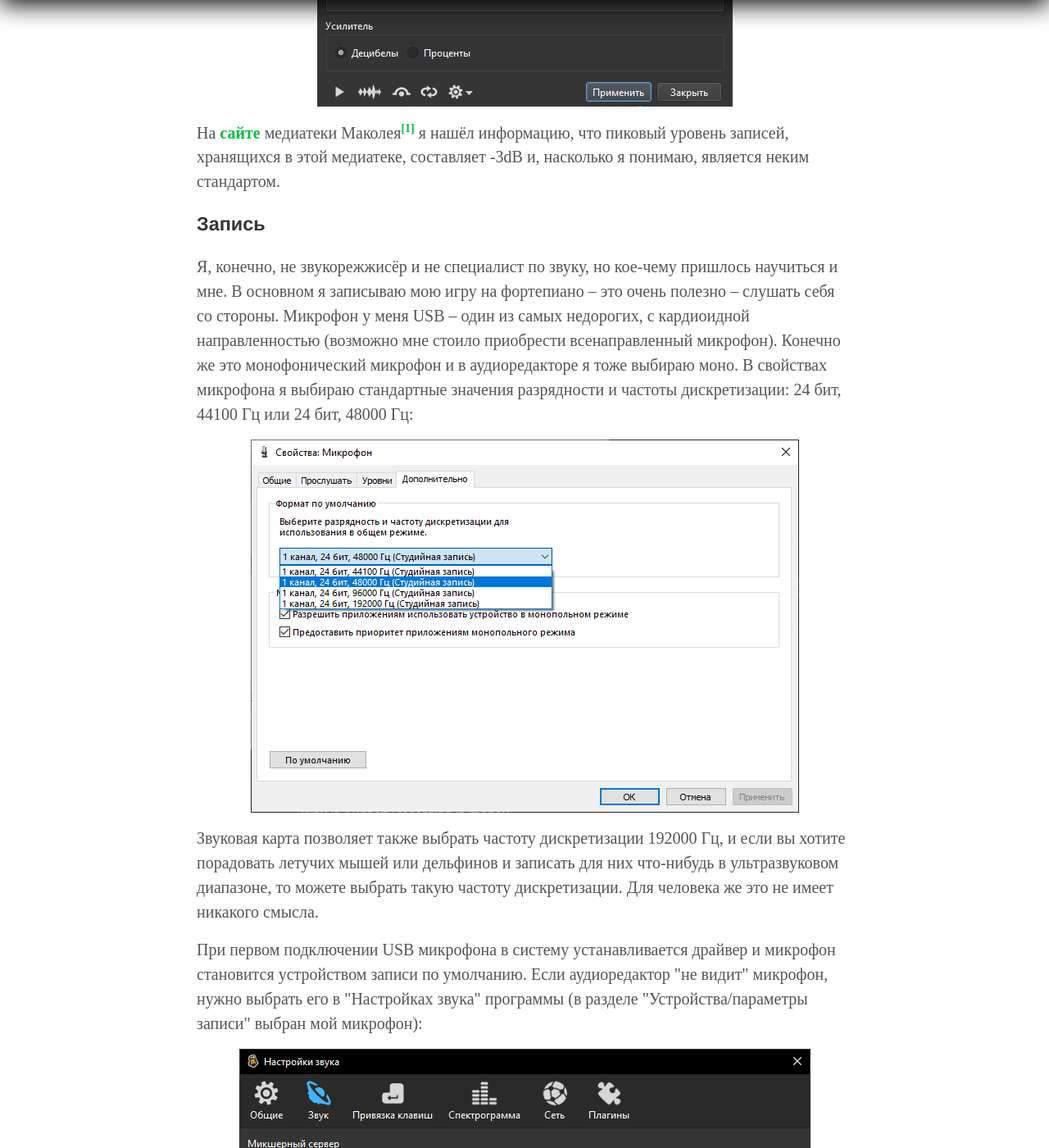
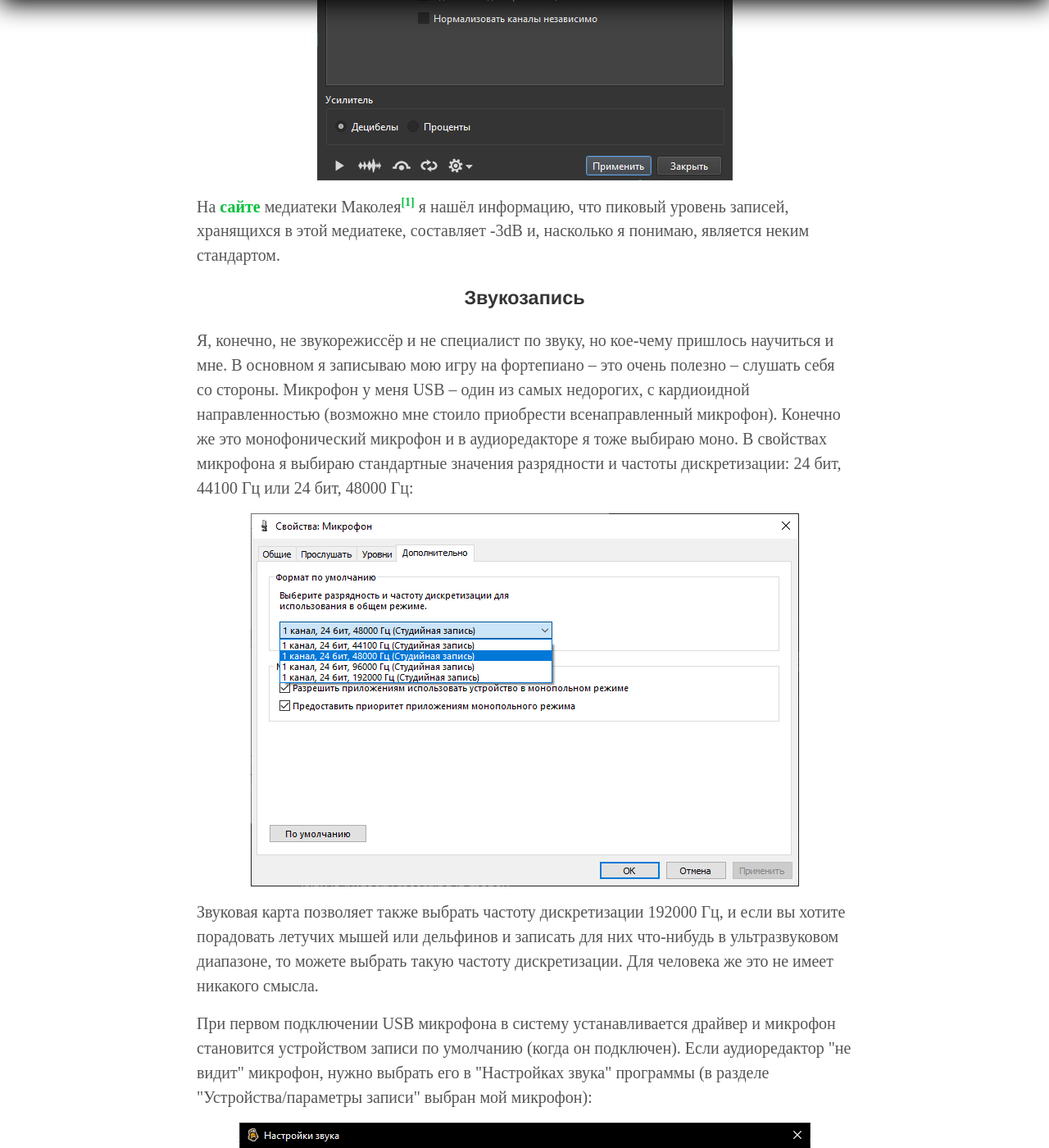
Before and after one commit to postolny/postolny.github.io, a Jekyll site: the page built from _posts/2023-03-07-ocenaudio.md, in a window 1280 px wide and 1400 px high, scrolled down 12483 px. Shown: the whole window at 82% size. Built offline with Jekyll 4.4.1, drawn with Linux system fonts in a browser that asks for light colours; some of the changed text lies outside the part shown.

Commit message:
Add files via upload

```diff
--- a/_posts/2023-03-07-ocenaudio.md
+++ b/_posts/2023-03-07-ocenaudio.md
@@ -11,6 +11,7 @@
 Почему я решил написать эту статью? Просто потому, что мне захотелось разместить здесь на сайте одно из моих любимых произведений – сонату соль минор Франца Йозефа Гайдна в исполнении Святослава Рихтера. Эту сонату я скопировал с компакт-диска и, поскольку она состоит из двух частей, я получил два файла, которые нужно было объединить в один. Тут мне и пригодился аудиоредактор. Теперь я могу описать процесс склейки и разместить на сайте эту прекрасную музыку. И теперь дорогой читатель сможет и сонату Гайдна послушать и почитать о том, как выполнять различные операции в аудиоредакторе [Ocenaudio](https://www.ocenaudio.com/). Я же постараюсь не ограничиваться описанием процесса склейки аудиофайлов, а коснуться также и других возможностей программы. Не за один раз, конечно.
 
 ### Как склеить аудиофайлы
+{: .center}
 
 На самом деле сделать это очень просто. Необязательно даже для этого использовать программу для компьютера: можно воспользоваться одним из многочисленных онлайн-сервисов для обработки аудиофайлов. Но мне бы хотелось всё-таки написать о том, как это осуществить в аудиоредакторе Ocenaudio. Программа позволит нам не только склеить аудиофайлы, но и отредактировать метаданные, что очень важно. Также между частями можно создать определённый участок тишины, если это необходимо.
 
@@ -67,6 +68,7 @@
 Результат появится ниже исходных файлов и вы сможете отредактировать метаданные и экпортировать (также вы можете выбрать вариант "Сохранить как..." (<kbd>Ctrl</kbd> + <kbd>Shift</kbd> + <kbd>S</kbd>)) готовый файл (не забудьте дважды кликнуть на него перед редактированием метаданных и сохранением).
 
 ### Коротко
+{: .center}
 
 Некоторые пункты меню, которые я буду упоминать ниже, ещё не переведены на русский в этой версии программы (3.11.22).
 
@@ -96,12 +98,14 @@
 * Чтобы отменить действие можно нажать сочетание клавиш <kbd>Ctrl</kbd> + <kbd>Z</kbd> или на значок ![undo]({{ site.baseurl }}/img/ocenaudio/undo.png){: .inln} или в меню "Правка" → "Отменить действие...".
 * Чтобы повторить действие можно нажать сочетание клавиш <kbd>Ctrl</kbd> + <kbd>Shift</kbd> + <kbd>Z</kbd> или на значок ![redo]({{ site.baseurl }}/img/ocenaudio/redo.png){: .inln} или в меню "Правка" → "Повторить...".
 * С помощью значков в виде трёх вертикальных линий ![resize]({{ site.baseurl }}/img/ocenaudio/resize.png){: .inln} можно менять размеры области просмотра. С помощью такого значка справа можно показать / скрыть индикатор уровней. Для этого нужно этот значок переместить, ухватив его мышкой.
+* Под индикатором уровней имеется два значка в виде микрофона и динамика. До начала записи вы можете кликнуть на значок в виде микрофона, чтобы посмотреть уровень сигнала микрофона. Значок в виде динамика активируется при прослушивании аудио.
 * Начать / остановить вопроизведение аудио можно нажимая клавишу "Пробел". Осуществлять перемотку можно с помощью клавиш <kbd>◄</kbd> и <kbd>►</kbd>. Эти же операции можно осуществить с помощью соответствующих значков на панели инструментов.
 * "Создать из" → "Выбор" – будет создан новый аудиофайл из выбранного участка (также можно нажать <kbd>Ctrl</kbd> + <kbd>Shift</kbd> + <kbd>N</kbd>); "Создать из" → "Буфер обмена" – будет создан новый аудиофайл из буфера обмена.
 * В левой панели перемещаться между файлами можно с помощью клавиш <kbd>▲</kbd> и <kbd>▼</kbd>.
 * Левую панель можно скрыть, нажав на значок в виде прямоугольника слева от значка записи в виде красного круга.
 
 ### Шумоподавление
+{: .center}
 
 1. Выделяем участок тишины, обычно, в начале или в конце, но не той тишины, которая была нами сгенерирована, а тишины естественной – той тишины, в которой присутствуют шумы.
 2. Выбираем в главном меню "Эффекты" → "Шумоподавление" → "Шумоподавление..." и в открышемся окне  "Шумоподавление" на первой вкладке "Профилировщик шума" нажимаем на кнопку "Получить профиль" – это действие позволит программе получить модель шума. Затем нажимаем на кнопку "Закрыть".
@@ -114,6 +118,7 @@
 {: .cornice}
 
 ### Нормализация
+{: .center}
 
 Эффект "Нормализация" применяется для того, чтобы сделать звук насколько возможно громче без искажений. Для нормализации выделите всю дорожку или её часть, затем выберите в меню "Эффекты" → "Нормализовать" или нажмите на значок ![normalize]({{ site.baseurl }}/img/ocenaudio/normalize.png){: .inln}. В этом случае нормализация произойдёт автоматически. Также можно вручню установить пиковый уровень звука. Для этого после выделения всей дорожки или её участка выберите в главном меню "Эффекты" → "Амплитуда" → "Нормализация..." – откроется окно "Нормализовать". В разделе "Усилитель" вы можете выбрать в каких единицах будет исчисляться нормализацию – в децибелах или процентах:
 
@@ -121,21 +126,22 @@
 
 На [сайте](https://www.macaulaylibrary.org/resources/audio-editing-tutorials/prepare-sound-files-in-ocenaudio/) медиатеки Маколея[^1] я нашёл информацию, что пиковый уровень записей, хранящихся в этой медиатеке, составляет -3dB и, насколько я понимаю, является неким стандартом.
 
-### Запись
+### Звукозапись
+{: .center}
 
-Я, конечно, не звукорежжисёр и не специалист по звуку, но кое-чему пришлось научиться и мне. В основном я записываю мою игру на фортепиано – это очень полезно – слушать себя со стороны. Микрофон у меня USB – один из самых недорогих, с кардиоидной направленностью (возможно мне стоило приобрести всенаправленный микрофон). Конечно же это монофонический микрофон и в аудиоредакторе я тоже выбираю моно. В свойствах микрофона я выбираю стандартные значения разрядности и частоты дискретизации: 24 бит, 44100 Гц или 24 бит, 48000 Гц:
+Я, конечно, не звукорежиссёр и не специалист по звуку, но кое-чему пришлось научиться и мне. В основном я записываю мою игру на фортепиано – это очень полезно – слушать себя со стороны. Микрофон у меня USB – один из самых недорогих, с кардиоидной направленностью (возможно мне стоило приобрести всенаправленный микрофон). Конечно же это монофонический микрофон и в аудиоредакторе я тоже выбираю моно. В свойствах микрофона я выбираю стандартные значения разрядности и частоты дискретизации: 24 бит, 44100 Гц или 24 бит, 48000 Гц:
 
 ![свойства микрофона]({{ site.baseurl }}/img/ocenaudio/microphone-properties.png)
 
 Звуковая карта позволяет также выбрать частоту дискретизации 192000 Гц, и если вы хотите порадовать летучих мышей или дельфинов и записать для них что-нибудь в ультразвуковом диапазоне, то можете выбрать такую частоту дискретизации. Для человека же это не имеет никакого смысла.
 
-При первом подключении USB микрофона в систему устанавливается драйвер и микрофон становится устройством записи по умолчанию. Если аудиоредактор "не видит" микрофон, нужно выбрать его в "Настройках звука" программы (в разделе "Устройства/параметры записи" выбран мой микрофон):
+При первом подключении USB микрофона в систему устанавливается драйвер и микрофон становится устройством записи по умолчанию (когда он подключен). Если аудиоредактор "не видит" микрофон, нужно выбрать его в "Настройках звука" программы (в разделе "Устройства/параметры записи" выбран мой микрофон):
 
 ![sound preferences]({{ site.baseurl }}/img/ocenaudio/sound-preferences.png)
 
 Для того, чтобы открыть это окно вы можете кликнуть на значок динамика, который находится справа от регулятора громкости или выбрать в главном меню "Правка" → "Настройки" и в открывшемся окне перейти во вкладку "Звук".
 
-Для того, чтобы начать запись можно непосредственно кликнуть на значок записи в виде красного круга – откроется окно "Новый звук", где я указываю разрешение 24 бит, частоту дискретизации не больше 48000 Гц (48 кГц) и в разделе "Каналы" выбираю "Моно":
+Для того, чтобы начать запись можно непосредственно кликнуть на значок записи в виде красного круга – откроется окно "Новый звук", где я указываю разрешение 24 бит, частоту дискретизации 48000 Гц (48 кГц) и в разделе "Каналы" выбираю "Моно":
 
 ![новый звук]({{ site.baseurl }}/img/ocenaudio/new-audio.png)
 
```
